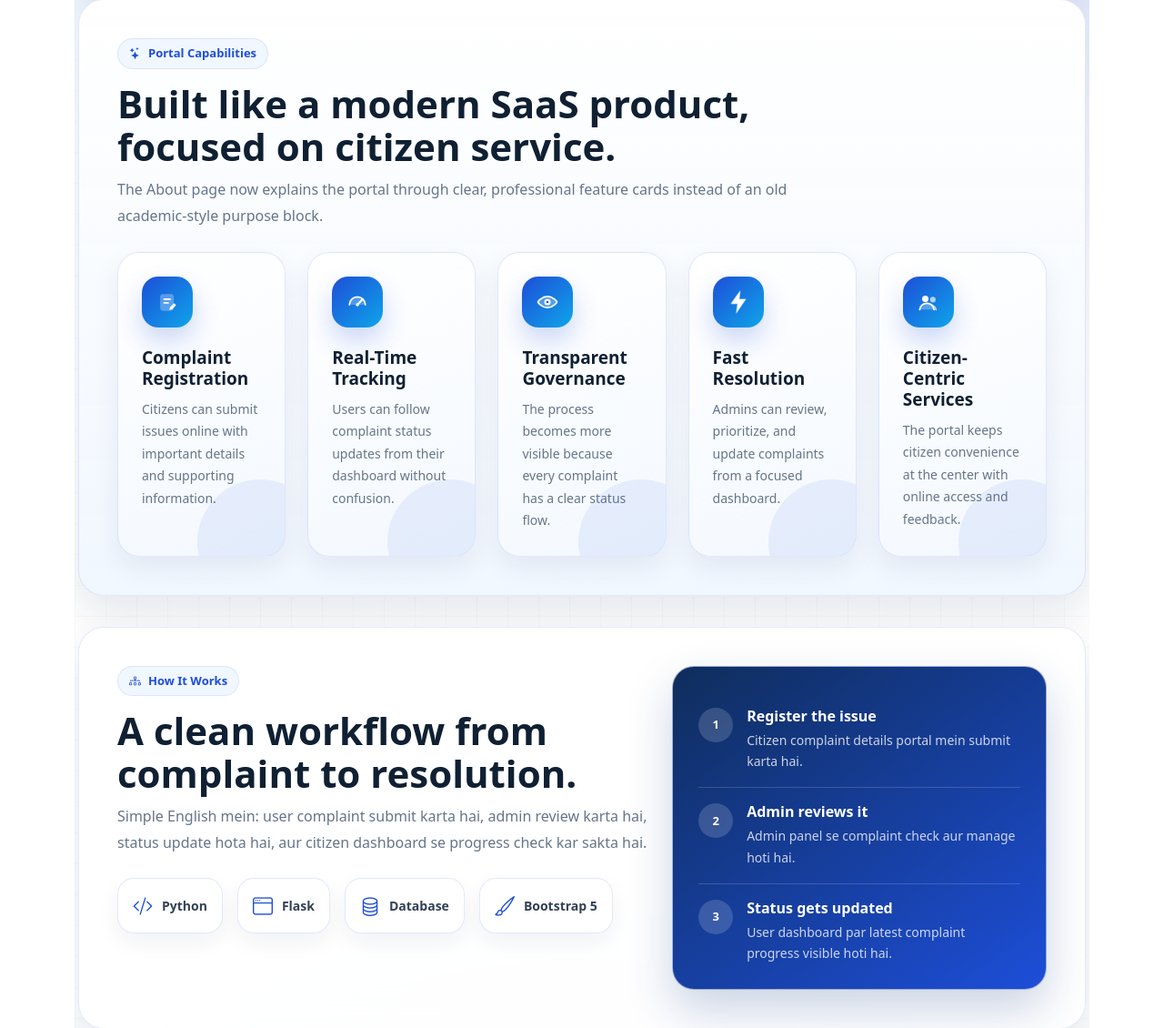
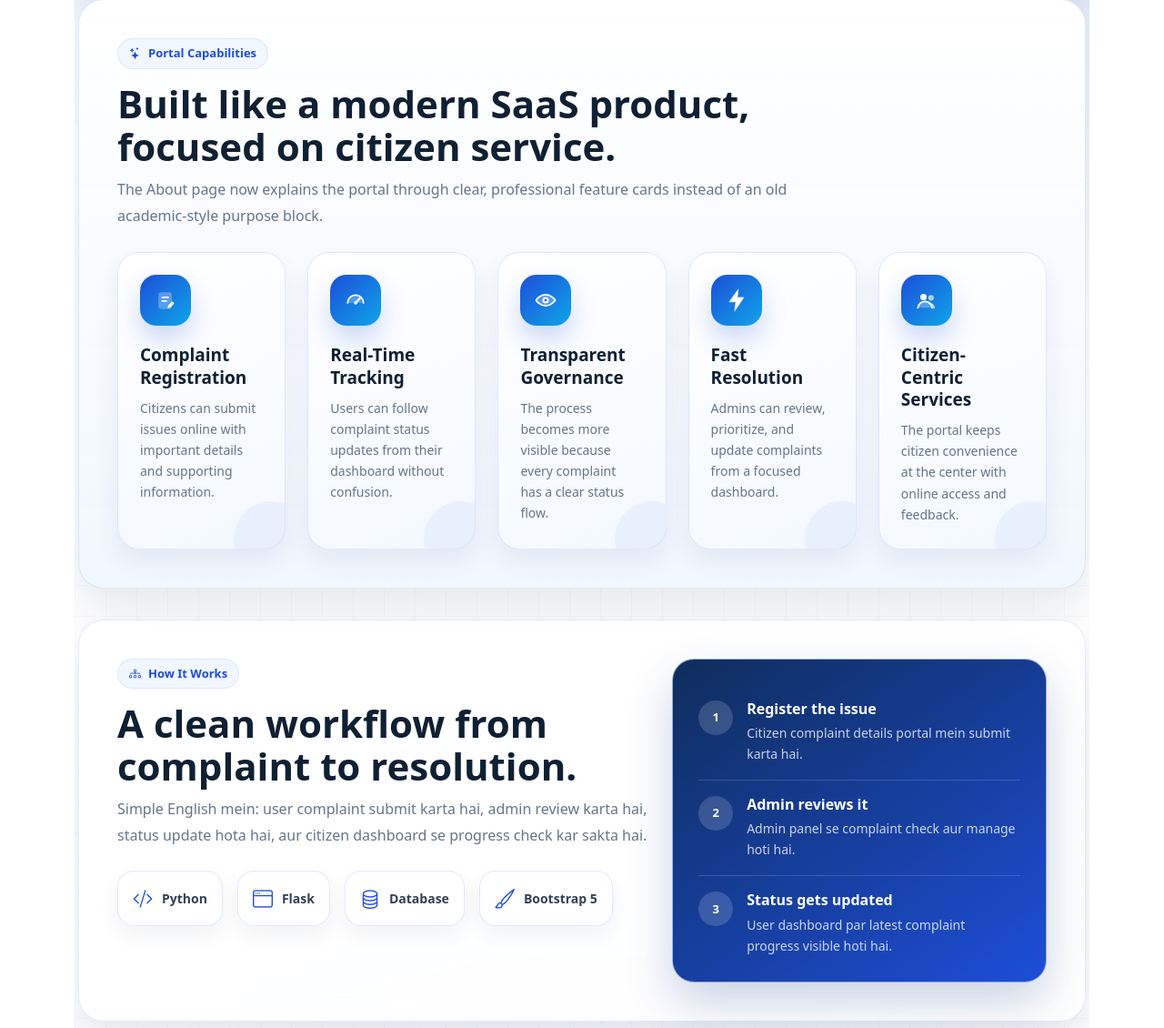
Before and after one commit to shivnandan-kumar/egovportal, a Flask app: page /about in a window 1280 px wide. Shown: the part 851-1981 px from the top of the page at 91% size. Run offline with Flask 3, Linux system fonts and the light colour scheme; some libraries are stand-ins or nearby versions.

Commit message:
Polish About feature cards

```diff
--- a/templates/about.html
+++ b/templates/about.html
@@ -469,11 +469,11 @@
     .eg-feature-card {
         position: relative;
         height: 100%;
-        min-height: 242px;
+        min-height: 260px;
         overflow: hidden;
         border: 1px solid var(--eg-line);
         border-radius: 24px;
-        padding: 26px;
+        padding: 24px 24px 26px;
         background:
             linear-gradient(160deg, rgba(255, 255, 255, 0.95), rgba(239, 246, 255, 0.72)),
             var(--eg-surface-strong);
@@ -481,16 +481,19 @@
         transition: transform 0.25s ease, box-shadow 0.25s ease, border-color 0.25s ease;
         backdrop-filter: blur(14px);
         -webkit-backdrop-filter: blur(14px);
+        display: flex;
+        flex-direction: column;
+        align-items: flex-start;
     }
 
     .eg-feature-card::after {
         content: "";
         position: absolute;
-        inset: auto -42px -54px auto;
-        width: 138px;
-        height: 138px;
+        inset: auto -26px -30px auto;
+        width: 82px;
+        height: 82px;
         border-radius: 50%;
-        background: rgba(29, 78, 216, 0.08);
+        background: rgba(29, 78, 216, 0.055);
     }
 
     .eg-feature-card:hover {
@@ -502,10 +505,11 @@
     .eg-feature-icon {
         width: 56px;
         height: 56px;
+        flex: 0 0 56px;
         display: grid;
         place-items: center;
         border-radius: 18px;
-        margin-bottom: 22px;
+        margin-bottom: 20px;
         color: #ffffff;
         background: linear-gradient(135deg, var(--eg-primary), var(--eg-cyan));
         box-shadow: 0 14px 28px rgba(29, 78, 216, 0.22);
@@ -529,14 +533,17 @@
         color: var(--eg-ink);
         font-size: 19px;
         font-weight: 800;
+        line-height: 1.28;
         margin-bottom: 10px;
+        min-height: 48px;
     }
 
     .eg-feature-card p {
         color: var(--eg-muted);
         font-size: 14px;
-        line-height: 1.75;
+        line-height: 1.65;
         margin: 0;
+        max-width: 96%;
     }
 
     .eg-flow-card {
@@ -719,7 +726,7 @@
         }
 
         .eg-feature-card {
-            min-height: 220px;
+            min-height: 230px;
         }
     }
 
@@ -761,6 +768,14 @@
         .eg-feature-card {
             min-height: auto;
             padding: 22px;
+        }
+
+        .eg-feature-card h3 {
+            min-height: 0;
+        }
+
+        .eg-feature-card p {
+            max-width: 100%;
         }
 
         .eg-live-card,
@@ -932,7 +947,7 @@
         </div>
 
         <div class="row g-4">
-            <div class="col-md-6 col-xl">
+            <div class="col-md-6 col-xl d-flex">
                 <div class="eg-feature-card about-animate reveal-up premium-glass glass-card hover-lift">
                     <div class="eg-feature-icon">
                         <svg viewBox="0 0 64 64" aria-hidden="true">
@@ -946,7 +961,7 @@
                 </div>
             </div>
 
-            <div class="col-md-6 col-xl">
+            <div class="col-md-6 col-xl d-flex">
                 <div class="eg-feature-card about-animate reveal-up premium-glass glass-card hover-lift">
                     <div class="eg-feature-icon">
                         <svg viewBox="0 0 64 64" aria-hidden="true">
@@ -961,7 +976,7 @@
                 </div>
             </div>
 
-            <div class="col-md-6 col-xl">
+            <div class="col-md-6 col-xl d-flex">
                 <div class="eg-feature-card about-animate reveal-up premium-glass glass-card hover-lift">
                     <div class="eg-feature-icon">
                         <svg viewBox="0 0 64 64" aria-hidden="true">
@@ -975,7 +990,7 @@
                 </div>
             </div>
 
-            <div class="col-md-6 col-xl">
+            <div class="col-md-6 col-xl d-flex">
                 <div class="eg-feature-card about-animate reveal-up premium-glass glass-card hover-lift">
                     <div class="eg-feature-icon">
                         <svg viewBox="0 0 64 64" aria-hidden="true">
@@ -988,7 +1003,7 @@
                 </div>
             </div>
 
-            <div class="col-md-6 col-xl">
+            <div class="col-md-6 col-xl d-flex">
                 <div class="eg-feature-card about-animate reveal-up premium-glass glass-card hover-lift">
                     <div class="eg-feature-icon">
                         <svg viewBox="0 0 64 64" aria-hidden="true">
```
